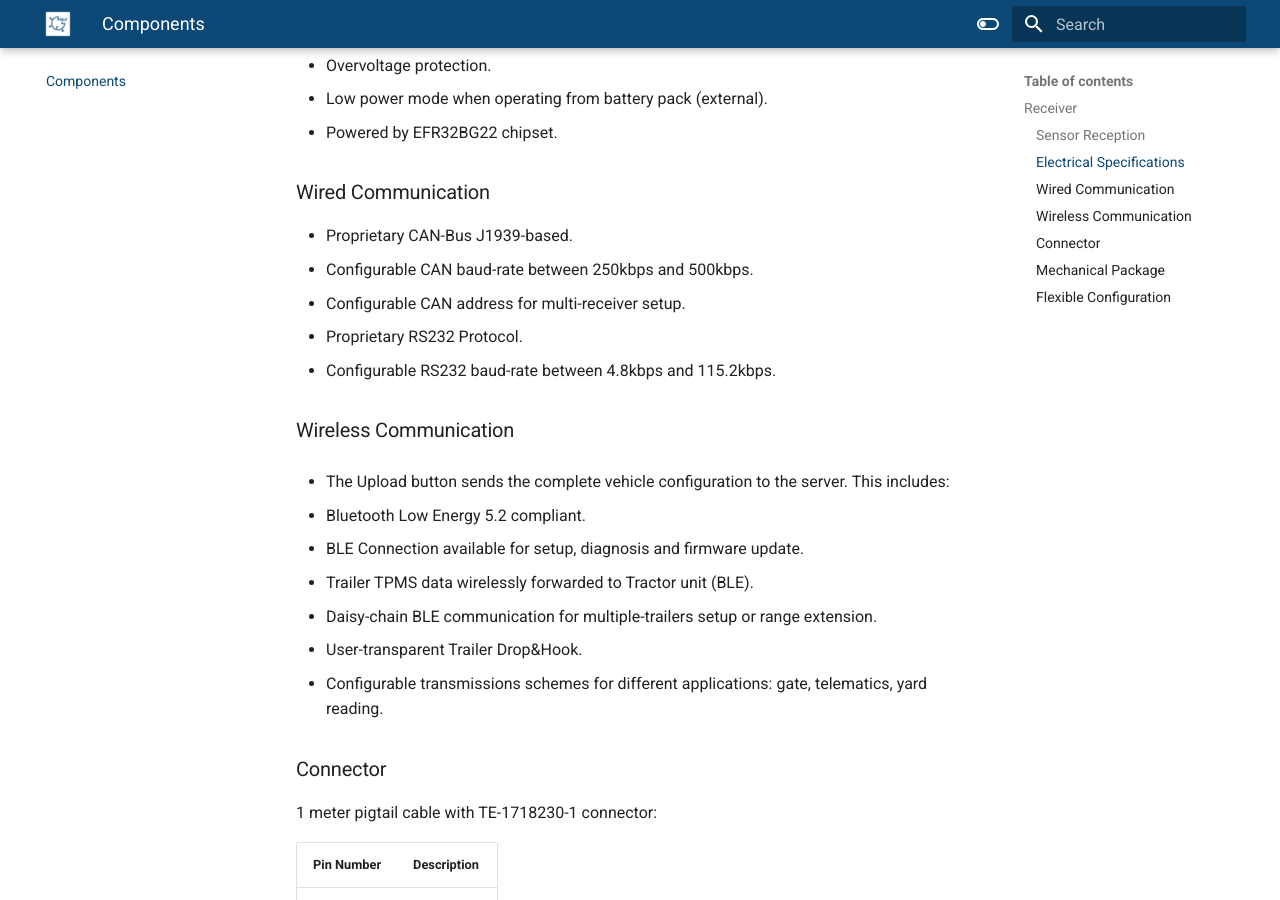
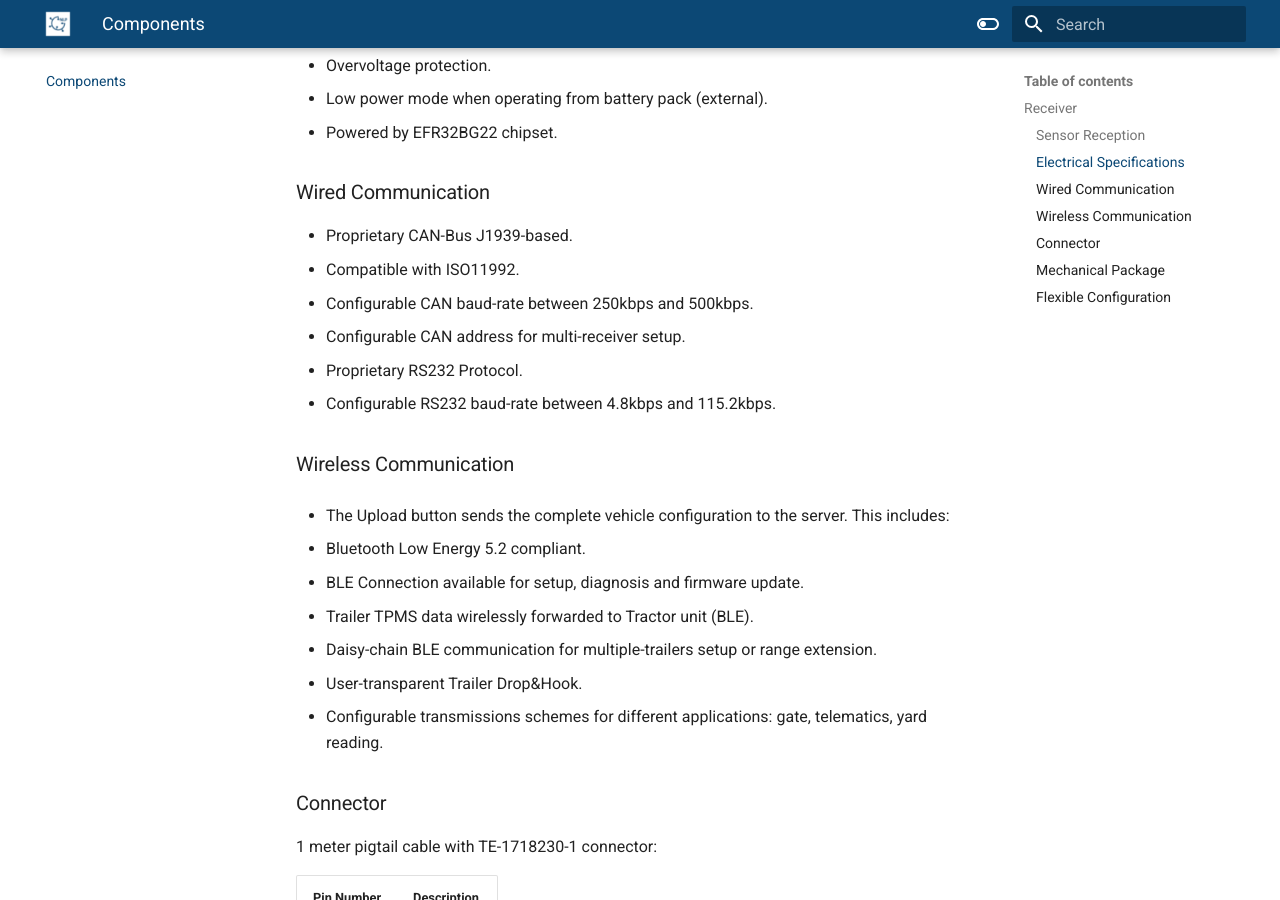
Before and after one commit to KorbiNeosens/nlp_installation_manual, an MkDocs documentation site: the page built from docs/components/components.md, in a window 1280 px wide and 900 px high, scrolled down 694 px. Built offline with MkDocs 1.6.1 and Material for MkDocs 9.7.7, drawn with Linux system fonts in a browser that asks for light colours.

Commit message:
Trying to edit.

```diff
--- a/docs/components/components.md
+++ b/docs/components/components.md
@@ -28,6 +28,7 @@ The new generation of the TPMS transceivers, for Tractors and Trailers, highligh
 ### Wired Communication
 
 - Proprietary CAN-Bus J1939-based.
+- Compatible with ISO11992.
 - Configurable CAN baud-rate between 250kbps and 500kbps.
 - Configurable CAN address for multi-receiver setup.
 - Proprietary RS232 Protocol.
```
